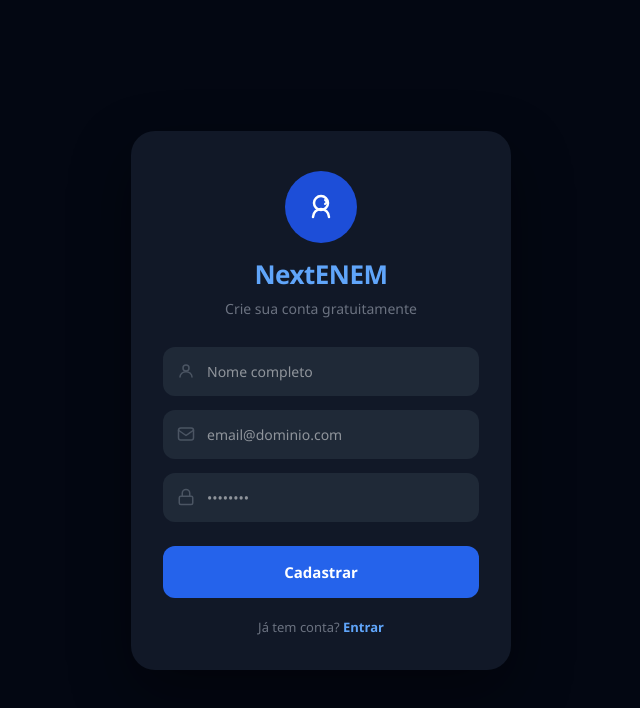
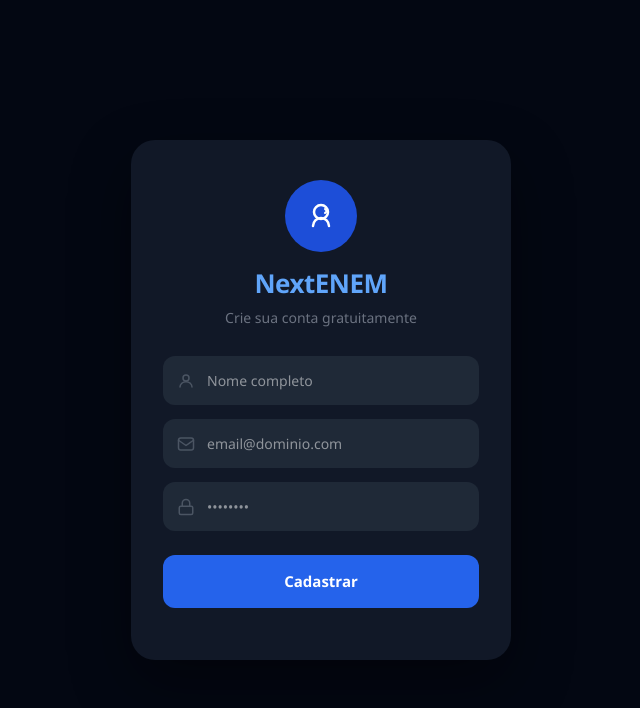
Before and after one commit to YuriLohan/nextENEM, a React (Vite) app in the folder NextENEM-Web-temp/frontend/: page /register in a window 1280 px wide. Shown: the top 708 px of the page, without its empty margins (319-959 px from the left). Built offline with nearby package versions, Linux system fonts and the light colour scheme.

Commit message:
fix: register bugs

```diff
--- a/NextENEM-Web-temp/frontend/src/pages/Inbox.tsx
+++ b/NextENEM-Web-temp/frontend/src/pages/Inbox.tsx
@@ -88,12 +88,6 @@ export default function Inbox() {
             </div>
           </div>
         )}
-
-        <p onClick={() => navigate('/register')}
-          style={{ color: '#6b7280', textAlign: 'center', marginTop: '20px', fontSize: '13px', cursor: 'pointer' }}
-        >
-          ← Voltar ao cadastro
-        </p>
       </div>
     </div>
   )
--- a/NextENEM-Web-temp/frontend/src/pages/Register.tsx
+++ b/NextENEM-Web-temp/frontend/src/pages/Register.tsx
@@ -133,13 +133,6 @@ export default function Register() {
             </button>
           </>
         )}
-
-        <p style={{ textAlign: 'center', fontSize: '13px', color: '#6b7280', margin: 0 }}>
-          Já tem conta?{' '}
-          <Link to="/" style={{ color: '#60a5fa', fontWeight: '600', textDecoration: 'none' }}>
-            Entrar
-          </Link>
-        </p>
       </div>
     </div>
   )
```
